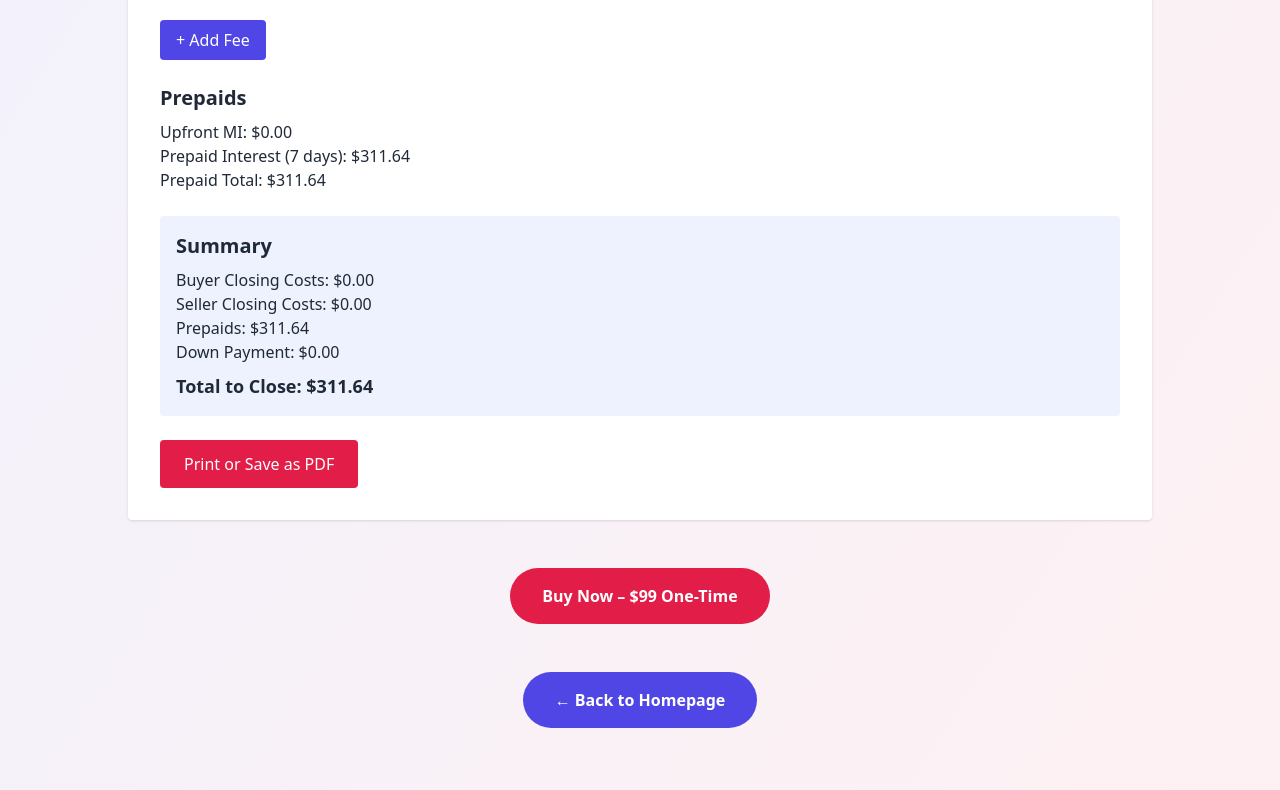
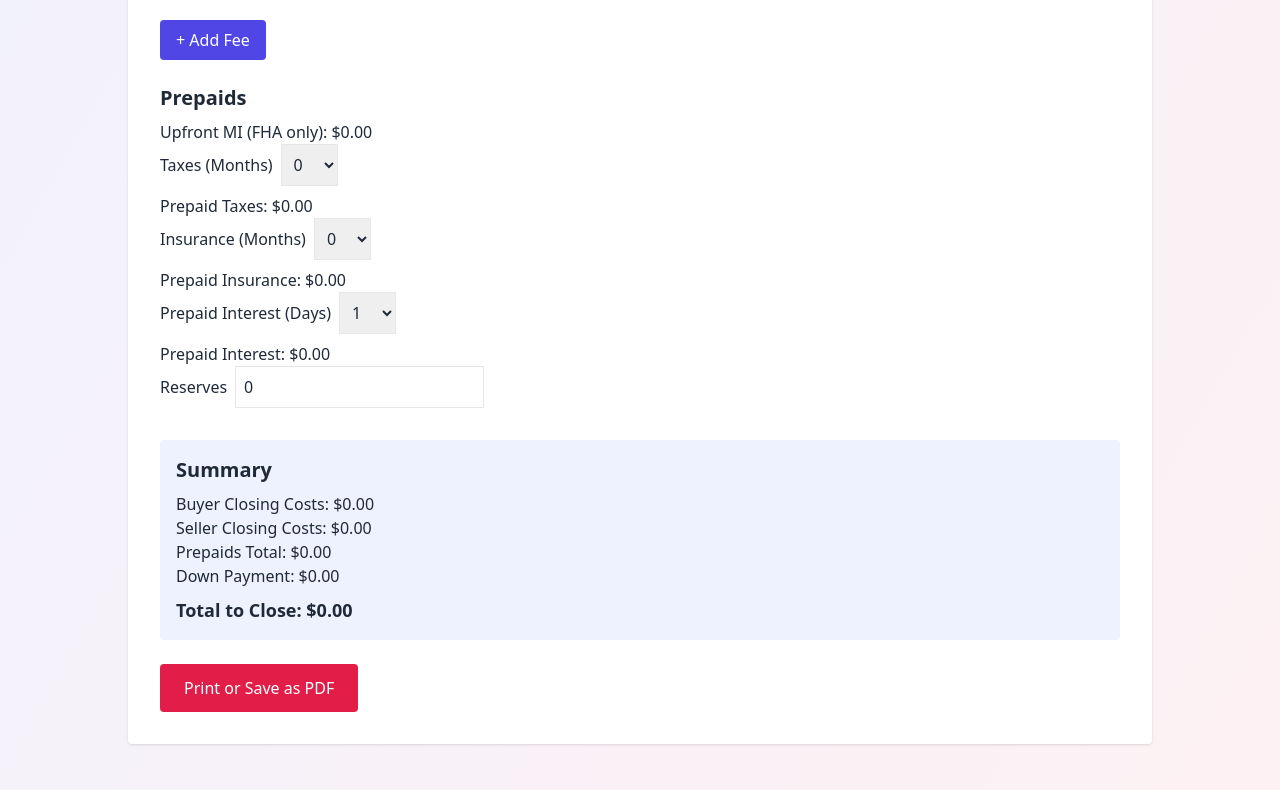
Before and after one commit to VistonPro/VistonPro-site, a React (Vite) app: page /pro-tools in a window 1280 px wide. Shown: the part 1060-1850 px from the top of the page. Built offline with nearby package versions, Linux system fonts and the light colour scheme.

Commit message:
Full final ClosingCostApp with common fees + Prepaids dropdowns

```diff
--- a/src/ClosingCostApp.jsx
+++ b/src/ClosingCostApp.jsx
@@ -1,7 +1,7 @@
 import React, { useState } from "react";
 
 export default function ClosingCostApp() {
-  // === Loan & Deal Info ===
+  // === Basic Info ===
   const [preparedFor, setPreparedFor] = useState("");
   const [agentName, setAgentName] = useState("");
   const [company, setCompany] = useState("");
@@ -19,19 +19,18 @@ export default function ClosingCostApp() {
   const [vaFeePercent, setVaFeePercent] = useState(0);
   const [fhaFeePercent, setFhaFeePercent] = useState(0);
 
-  // === Title Insurance Chart ===
+  const [taxMonths, setTaxMonths] = useState(0);
+  const [insuranceMonths, setInsuranceMonths] = useState(0);
+  const [prepaidDays, setPrepaidDays] = useState(0);
+  const [reserves, setReserves] = useState(0);
+
   const titleInsuranceChart = [
-    { price: 28000, owner: 250, lender: 175 },
-    { price: 29000, owner: 256, lender: 175 },
-    { price: 30000, owner: 262, lender: 175 },
     { price: 50000, owner: 382, lender: 189.75 },
     { price: 100000, owner: 582, lender: 250 },
     { price: 200000, owner: 882, lender: 339.75 },
     { price: 300000, owner: 1182, lender: 429.75 },
     { price: 400000, owner: 1482, lender: 519.75 },
     { price: 500000, owner: 1782, lender: 609.75 },
-    { price: 1000000, owner: 2907, lender: 947.25 },
-    // Add more rows as needed...
   ];
 
   const downPayment = salesPrice * (downPaymentPercent / 100);
@@ -52,12 +51,30 @@ export default function ClosingCostApp() {
   );
   const monthlyInsurance = Math.round(annualInsurance / 12);
   const monthlyTaxes = Math.round(annualTaxes / 12);
+  const dailyInterest = (loanAmount * (interestRate / 100)) / 365;
   const monthlyPayment = principalAndInterest + mortgageInsurance + monthlyInsurance + monthlyTaxes;
 
-  // === Fee Table with dropdown types ===
   const [fees, setFees] = useState([
     { type: "Custom", desc: "Custom Fee", cost: 0, paidBy: "Buyer" },
   ]);
+
+  const commonFeeTypes = [
+    "Custom",
+    "Owner Title Insurance",
+    "Lender Title Insurance",
+    "Escrow Fees",
+    "Loan Origination Fee",
+    "Commitment Fee AHFC .25%",
+    "Discount Points",
+    "Credit Report",
+    "Appraisal Fee",
+    "Collection Setup",
+    "Tax Service Fee",
+    "Flood Cert Fee",
+    "Document Prep Fee",
+    "Notary Fee",
+    "Processing Fee"
+  ];
 
   const getTitleInsurance = (price, type) => {
     let match = titleInsuranceChart[0];
@@ -71,15 +88,12 @@ export default function ClosingCostApp() {
     return type === "Owner Title Insurance" ? match.owner : match.lender;
   };
 
-  const getEscrowFee = (price) => {
-    return price > 27999 ? (price / 1000) * 1.25 + 263 : 263;
-  };
+  const getEscrowFee = (price) => price > 27999 ? (price / 1000) * 1.25 + 263 : 263;
 
   const updateFee = (index, field, value) => {
     const updated = [...fees];
     updated[index][field] = value;
 
-    // Auto-calc for type change
     if (field === "type") {
       updated[index].desc = value;
       if (value === "Owner Title Insurance") {
@@ -93,26 +107,17 @@ export default function ClosingCostApp() {
       } else if (value === "Commitment Fee AHFC .25%") {
         updated[index].cost = loanAmount * 0.0025;
       } else {
-        updated[index].cost = 0; // Custom
+        updated[index].cost = 0;
       }
     }
-
     if (field === "cost") {
       updated[index].cost = parseFloat(value) || 0;
     }
-
     setFees(updated);
   };
 
-  const addFee = () => {
-    setFees([...fees, { type: "Custom", desc: "Custom Fee", cost: 0, paidBy: "Buyer" }]);
-  };
-
-  const removeFee = (index) => {
-    const updated = [...fees];
-    updated.splice(index, 1);
-    setFees(updated);
-  };
+  const addFee = () => setFees([...fees, { type: "Custom", desc: "Custom Fee", cost: 0, paidBy: "Buyer" }]);
+  const removeFee = (index) => setFees(fees.filter((_, i) => i !== index));
 
   const getBuyerSellerAmounts = (fee) => {
     if (fee.paidBy === "Buyer") return [fee.cost, 0];
@@ -124,15 +129,17 @@ export default function ClosingCostApp() {
   const totalBuyerCosts = fees.reduce((sum, fee) => sum + getBuyerSellerAmounts(fee)[0], 0);
   const totalSellerCosts = fees.reduce((sum, fee) => sum + getBuyerSellerAmounts(fee)[1], 0);
 
-  const upfrontMI = fhaMortgageIns;
-  const prepaidInterest = (loanAmount * (interestRate / 100) / 365) * 7;
-  const prepaidTotal = upfrontMI + prepaidInterest;
+  const upfrontMI = loanType === "FHA" ? salesPrice * 0.0175 : 0;
+  const prepaidTaxes = taxMonths * monthlyTaxes;
+  const prepaidInsurance = insuranceMonths * monthlyInsurance;
+  const prepaidInterest = prepaidDays * dailyInterest;
+  const prepaidTotal = upfrontMI + prepaidTaxes + prepaidInsurance + prepaidInterest + parseFloat(reserves || 0);
 
   const totalToClose = downPayment + totalBuyerCosts + prepaidTotal;
 
   return (
-    <div id="print-area" className="max-w-5xl mx-auto p-8 bg-white rounded shadow">
-      <h1 className="text-3xl font-bold mb-4 text-indigo-700">Buyer's Estimated Closing Costs</h1>
+    <div className="max-w-5xl mx-auto p-8 bg-white rounded shadow">
+      <h1 className="text-3xl font-bold mb-4 text-indigo-700">Closing Cost Estimate</h1>
 
       <div className="grid grid-cols-1 md:grid-cols-2 gap-6 mb-8">
         <div>
@@ -144,8 +151,6 @@ export default function ClosingCostApp() {
           <input value={company} onChange={e => setCompany(e.target.value)} className="w-full border p-2 mb-2" />
           <label>Date</label>
           <input type="date" value={date} onChange={e => setDate(e.target.value)} className="w-full border p-2 mb-2" />
-          <label>Upload Logo</label>
-          <input type="file" onChange={e => setLogo(e.target.files[0])} className="w-full border p-2 mb-2" />
         </div>
 
         <div>
@@ -156,7 +161,6 @@ export default function ClosingCostApp() {
             <option value="FHA">FHA</option>
             <option value="Conventional">Conventional</option>
             <option value="USDA">USDA</option>
-            <option value="Other">Other</option>
           </select>
 
           {loanType === "VA" && (
@@ -167,7 +171,6 @@ export default function ClosingCostApp() {
                 <option value="2.3">2.3%</option>
                 <option value="3.6">3.6%</option>
                 <option value="1.65">1.65%</option>
-                <option value="1.4">1.4%</option>
               </select>
             </>
           )}
@@ -207,17 +210,8 @@ export default function ClosingCostApp() {
       <h2 className="text-xl font-bold mb-2 mt-8">Fee Table</h2>
       {fees.map((fee, idx) => (
         <div key={idx} className="flex gap-2 mb-2 items-center">
-          <select
-            value={fee.type}
-            onChange={e => updateFee(idx, "type", e.target.value)}
-            className="border p-2"
-          >
-            <option value="Custom">Custom</option>
-            <option value="Owner Title Insurance">Owner Title Insurance</option>
-            <option value="Lender Title Insurance">Lender Title Insurance</option>
-            <option value="Escrow Fees">Escrow Fees</option>
-            <option value="Loan Origination Fee">Loan Origination Fee</option>
-            <option value="Commitment Fee AHFC .25%">Commitment Fee AHFC .25%</option>
+          <select value={fee.type} onChange={e => updateFee(idx, "type", e.target.value)} className="border p-2">
+            {commonFeeTypes.map(type => <option key={type}>{type}</option>)}
           </select>
           <input value={fee.desc} onChange={e => updateFee(idx, "desc", e.target.value)} className="flex-1 border p-2" />
           <input type="number" value={fee.cost} onChange={e => updateFee(idx, "cost", e.target.value)} className="w-24 border p-2" />
@@ -231,33 +225,43 @@ export default function ClosingCostApp() {
           <button onClick={() => removeFee(idx)} className="text-red-600 font-bold ml-2">✕</button>
         </div>
       ))}
-      <button
-        onClick={addFee}
-        className="bg-indigo-600 text-white px-4 py-2 rounded hover:bg-indigo-700 mt-4"
-      >
-        + Add Fee
-      </button>
+      <button onClick={addFee} className="bg-indigo-600 text-white px-4 py-2 rounded hover:bg-indigo-700 mt-4">+ Add Fee</button>
 
       <div className="my-6">
         <h2 className="text-xl font-bold mb-2">Prepaids</h2>
-        <div>Upfront MI: ${upfrontMI.toFixed(2)}</div>
-        <div>Prepaid Interest (7 days): ${prepaidInterest.toFixed(2)}</div>
-        <div>Prepaid Total: ${prepaidTotal.toFixed(2)}</div>
+        <label>Upfront MI (FHA only): ${upfrontMI.toFixed(2)}</label><br />
+        <label>Taxes (Months)</label>
+        <select value={taxMonths} onChange={e => setTaxMonths(parseInt(e.target.value))} className="border p-2 mb-2 ml-2">
+          {[...Array(13).keys()].map(n => <option key={n} value={n}>{n}</option>)}
+        </select>
+        <div>Prepaid Taxes: ${prepaidTaxes.toFixed(2)}</div>
+
+        <label>Insurance (Months)</label>
+        <select value={insuranceMonths} onChange={e => setInsuranceMonths(parseInt(e.target.value))} className="border p-2 mb-2 ml-2">
+          {[...Array(13).keys()].map(n => <option key={n} value={n}>{n}</option>)}
+        </select>
+        <div>Prepaid Insurance: ${prepaidInsurance.toFixed(2)}</div>
+
+        <label>Prepaid Interest (Days)</label>
+        <select value={prepaidDays} onChange={e => setPrepaidDays(parseInt(e.target.value))} className="border p-2 mb-2 ml-2">
+          {[...Array(32).keys()].slice(1).map(n => <option key={n} value={n}>{n}</option>)}
+        </select>
+        <div>Prepaid Interest: ${prepaidInterest.toFixed(2)}</div>
+
+        <label>Reserves</label>
+        <input type="number" value={reserves} onChange={e => setReserves(parseFloat(e.target.value) || 0)} className="border p-2 mb-2 ml-2" />
       </div>
 
       <div className="p-4 bg-indigo-50 rounded">
         <h2 className="text-xl font-bold mb-2">Summary</h2>
         <div>Buyer Closing Costs: ${totalBuyerCosts.toFixed(2)}</div>
         <div>Seller Closing Costs: ${totalSellerCosts.toFixed(2)}</div>
-        <div>Prepaids: ${prepaidTotal.toFixed(2)}</div>
+        <div>Prepaids Total: ${prepaidTotal.toFixed(2)}</div>
         <div>Down Payment: ${downPayment.toFixed(2)}</div>
         <div className="text-lg font-bold mt-2">Total to Close: ${totalToClose.toFixed(2)}</div>
       </div>
 
-      <button
-        onClick={() => window.print()}
-        className="bg-rose-600 text-white px-6 py-3 rounded mt-6 hover:bg-rose-700 print:hidden"
-      >
+      <button onClick={() => window.print()} className="bg-rose-600 text-white px-6 py-3 rounded mt-6 hover:bg-rose-700 print:hidden">
         Print or Save as PDF
       </button>
     </div>
```
